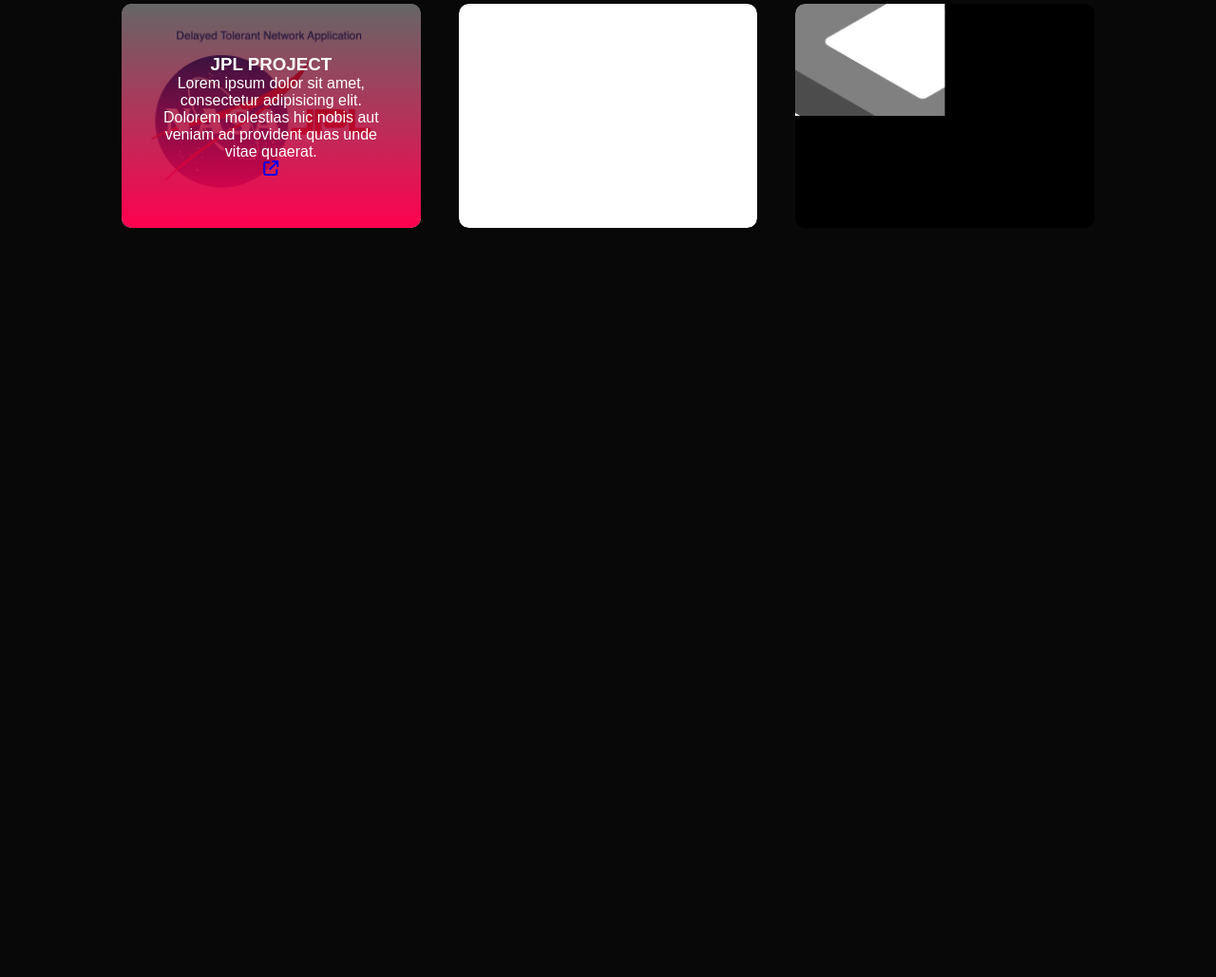
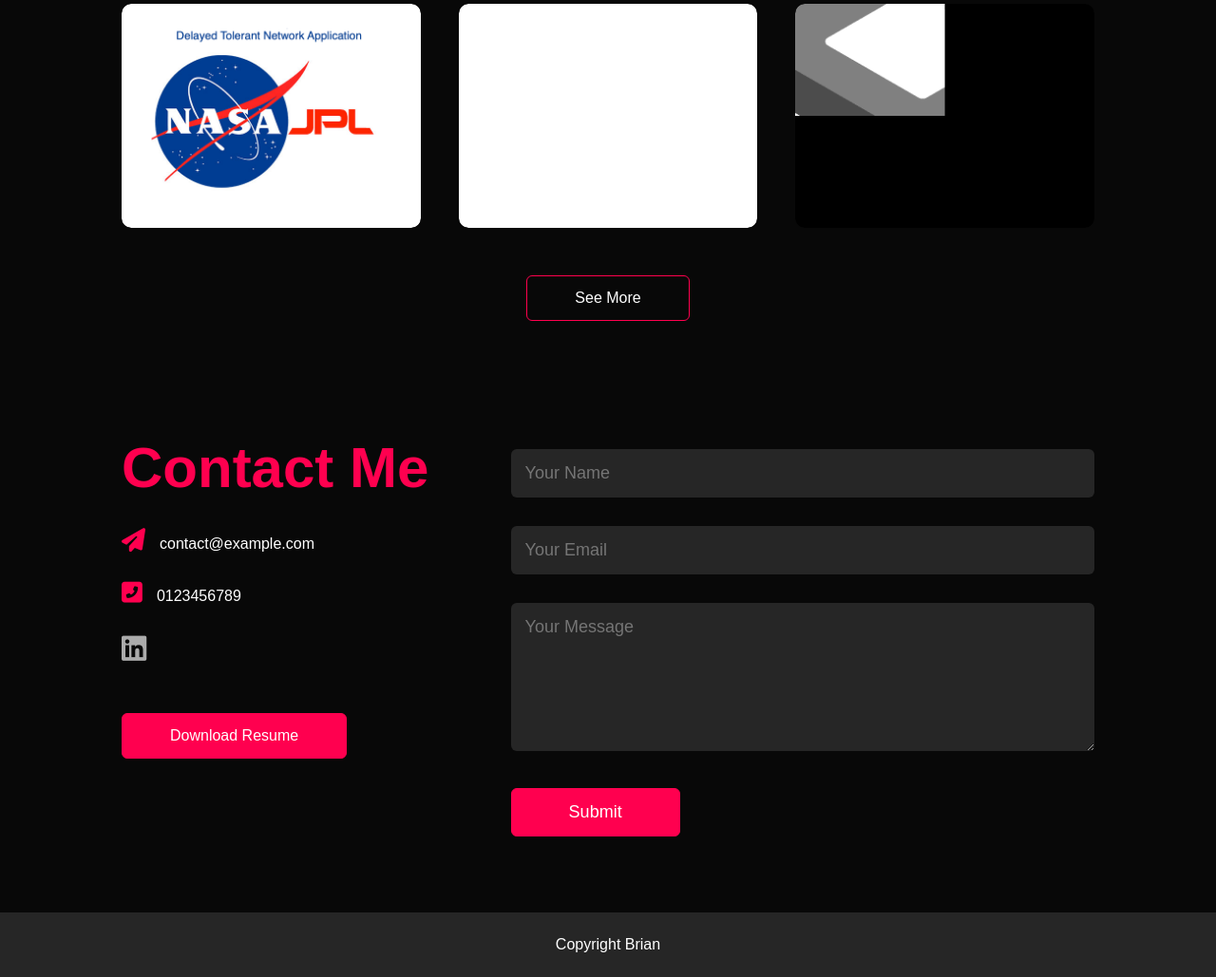
Before and after one commit to briancontreras/Personal-Portfolio, a plain HTML site: page index.html in a window 1280 px wide. Shown: the part 1788-2817 px from the top of the page at 95% size. Before the commit the page ends 2088 px from the top, so only its background shows below. Drawn offline with Linux system fonts and the light colour scheme.

Commit message:
Added Portfolio, making it mobile friendly, Skeleton almost done just need to finish out the contact me form, and then make information relevent

```diff
--- a/index.html
+++ b/index.html
@@ -13,13 +13,15 @@
     <div id="header">
         <nav>
             <img src="images/logos.png" alt="logo">
-            <ul>
+            <ul id="sidemenu">
                 <li><a href="#">Home</a></li>
-                <li><a href="#">About</a></li>
-                <li><a href="#">Services</a></li>
-                <li><a href="#">Portfolio</a></li>
-                <li><a href="#">Contact</a></li>
+                <li><a href="#about">About</a></li>
+                <li><a href="#services">Services</a></li>
+                <li><a href="#portfolio">Portfolio</a></li>
+                <li><a href="#contact">Contact</a></li>
+                <i class="fas fa-times" onclick="closemenu()"></i>
             </ul>
+            <i class="fas fa-bars" onclick="openmenu()"></i>
         </nav>
         <div class="header-text">
         <p>Senior CS Student</p>
@@ -115,6 +117,34 @@
                 <img src="images/work-3.png">
             </div>
         </div>
+        <a href="#" class="btn">See More</a>
+    </div>
+</div>
+<!----------------contact------->
+<div id="contact">
+    <div class="container">
+        <div class="row">
+            <div class="contact-left">
+                <h1 class="sub-title">Contact Me</h1>
+                <p><i class = "fas fa-paper-plane"></i>contact@example.com</p>
+                <p><i class = "fas fa-phone-square-alt"></i>0123456789</p>
+                <div class="social-icons">
+                    <a href="https://www.linkedin.com/in/contrerasbrian/"><i class="fa-brands fa-linkedin"></i></a>
+                </div>
+                <a href="images/Brian Contreras Resume .pdf" download class="btn btn2">Download Resume</a>
+            </div>
+            <div class="contact-right">
+                <form action="">
+                    <input type="text" name="Name" placeholder="Your Name" required>
+                    <input type="email" name="email" placeholder="Your Email" required>
+                    <textarea name="Message" rows="6" placeholder="Your Message"></textarea>
+                    <button type="submit" class="btn btn2">Submit</button>
+                </form>
+            </div>
+        </div>
+    </div>
+    <div class="copyright">
+        <p>Copyright Brian</p>
     </div>
 </div>
 
@@ -134,5 +164,16 @@
             document.getElementById(tabname).classList.add("active-tab");
         }
     </script>
+    <script>
+        var sidemenu = document.getElementById("sidemenu");
+        console.log("fortnite")
+
+        function openmenu(){
+            sidemenu.style.right = "0";
+        }
+        function closemenu(){
+            sidemenu.style.right = "-200px";
+        }
+    </script>
 </body>
 </html>
--- a/style.css
+++ b/style.css
@@ -3,6 +3,9 @@
     padding: 0;
     font-family: 'Poppins',sans-serif;
     box-sizing: border-box;
+}
+html{
+    scroll-behavior: smooth;
 }
 body{
     background: #080808;
@@ -201,11 +204,12 @@ nav ul li a:hover::after{
     width: 100%;
     border-radius: 10px;
     display: block;
+    transition: transform 0.5s;
 }
 
 .layer{
     width: 100%;
-    height: 100%;
+    height: 0;
     background: linear-gradient(rgba(0,0,0,0.6),#ff004f);
     border-radius: 10px;
     position: absolute;
@@ -218,4 +222,162 @@ nav ul li a:hover::after{
     flex-direction: column;
     padding: 0 40px;
     text-align: center;
+    font-size: 14px;
+    transition: height 0.5s;
 }
+
+.layer h3{
+    font-weight: 500;
+    margin-bottom: 20px;
+}
+
+.layer a{
+    margin-top: 20px;
+    color: #ff004f;
+    text-decoration: none;
+    font-size: 18px;
+    line-height: 60px;
+    background: #fff;
+    width: 60px;
+    height: 60px;
+    border-radius: 50%;
+    text-align: center;
+}
+.work:hover img{
+    transform: scale(1.1);
+}
+
+.work:hover .layer{
+    height: 100%
+}
+
+.btn{
+    display: block;
+    margin: 50px auto;
+    width: fit-content;
+    border: 1px solid #ff004f;
+    padding: 14px 50px;
+    border-radius: 6px;
+    text-decoration: none;
+    color: #fff;
+    transition: background 0.5s;
+}
+
+.btn:hover{
+    background: #ff004f;
+}
+
+/*----------contact---*/
+.contact-left{
+    flex-basis: 35%;
+}
+.contact-right{
+    flex-basis: 60%;
+}
+
+.contact-left p{
+    margin-top: 30px;
+}
+.contact-left p i{
+    color: #ff004f;
+    margin-right: 15px;
+    font-size: 25px;
+}
+
+.social-icons{
+    margin-top: 30px;
+}
+.social-icons a{
+    text-decoration: none;
+    font-size: 30px;
+    margin-right: 15px;
+    color: #ababab;
+    display: inline-block;
+    transition: transform 0.5s;
+}
+.social-icons a:hover{
+    color: #ff004f;
+    transform: translateY(-5px);
+}
+
+.btn.btn2{
+    display: inline-block;
+    background: #ff004f;
+}
+
+.contact-right-form{
+    width: 100%;
+}
+form input, form textarea{
+    width: 100%;
+    border: 0;
+    outline: none;
+    background: #262626;
+    padding: 15px;
+    margin: 15px 0;
+    color: #fff;
+    font-size: 18px;
+    border-radius: 6px;
+}
+
+form .btn2{
+    padding: 14px 60px;
+    font-size: 18px;
+    margin-top: 20px;
+    cursor: pointer;
+}
+.copyright{
+    width: 100%;
+    text-align: center;
+    padding: 25px 0;
+    background: #262626;
+    font-weight: 300;
+    margin-top: 20px;
+}
+
+/*-----CSS for small screens-----*/
+nav .fas{
+    display: none;
+}
+@media only screen and (max-width: 600px) {
+
+    #header{
+        background-image: url(images/background.png);
+    }
+    .header-text{
+        margin-top: 100%;
+        font-size: 16px;
+    }
+    .header-text h1{
+        font-size: 30px;
+    }
+    nav .fas{
+        display: block;
+        font-size: 25px;
+    }
+    nav ul{
+        background: #ff004f;
+        position: fixed;
+        top: 0;
+        right: -200px;
+        width: 200px;
+        height: 100vh;
+        padding-top: 50px;
+        z-index: 2;
+        transition: right 0.5s;
+    }
+    nav ul li{
+        display: block;
+        margin: 25px;
+    }
+
+    nav ul .fas{
+        position: absolute;
+        top: 25px;
+        left: 25px;
+        cursor: pointer;
+
+    }
+
+
+}
```
Also changed, not shown: 1 other file.
